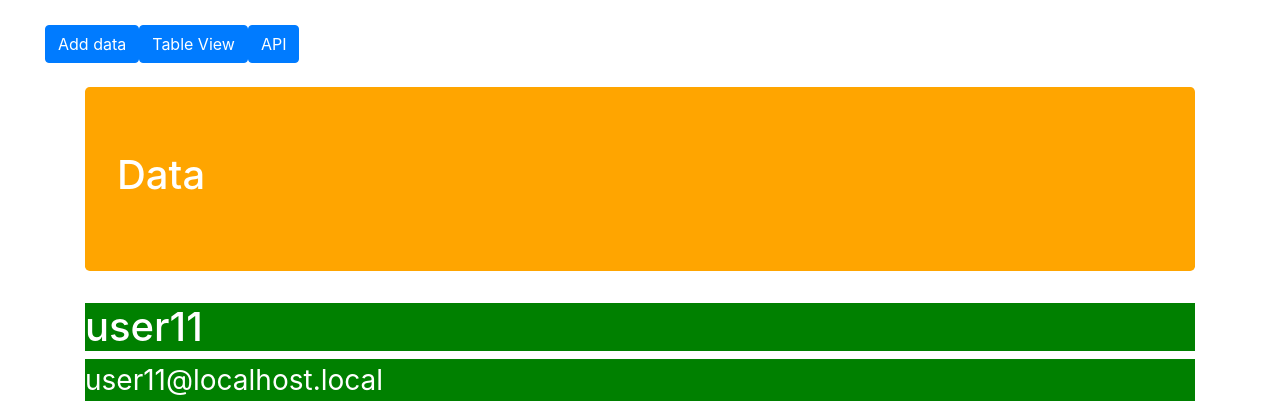
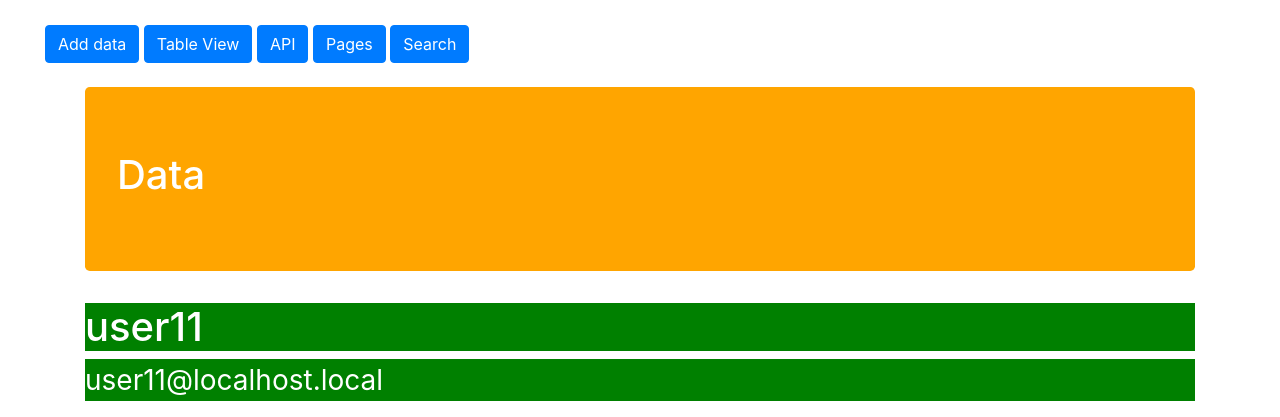
Before and after one commit to 11developer/testapp3, a Flask app: page / in a window 1280 px wide. Shown: the top 417 px of the page. Run offline with Flask 2, Linux system fonts and the light colour scheme; data comes from the database, SQL or seed files in the repository; some libraries are stand-ins or nearby versions.

Commit message:
Update index.html

```diff
--- a/templates/index.html
+++ b/templates/index.html
@@ -13,7 +13,11 @@
 
   <body>
     <nav style="margin-top:25px;margin-left:45px">
-      <a class="btn btn-primary" href="{{ url_for('form') }}">Add data</a><a class="btn btn-primary" href="{{ url_for('table') }}">Table View</a><a class="btn btn-primary" href="{{ url_for('get_data') }}">API</a>
+      <a class="btn btn-primary" href="{{ url_for('form') }}">Add data</a>
+      <a class="btn btn-primary" href="{{ url_for('table') }}">Table View</a>
+      <a class="btn btn-primary" href="{{ url_for('get_data') }}">API</a>
+      <a class="btn btn-primary" href="{{ url_for('pages',page_num=1) }}">Pages</a>
+      <a class="btn btn-primary" href="{{ url_for('search') }}">Search</a>
     </nav>
     <br>
 
```
